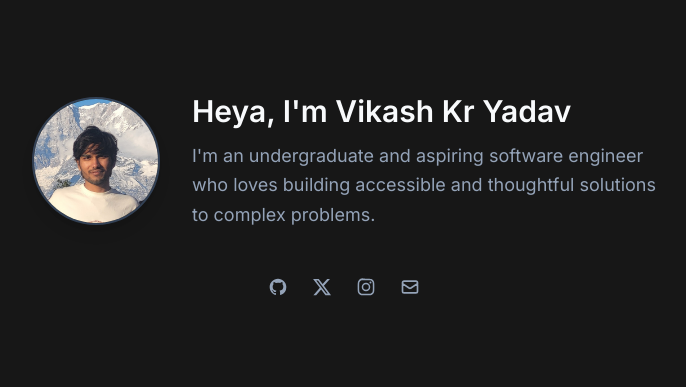
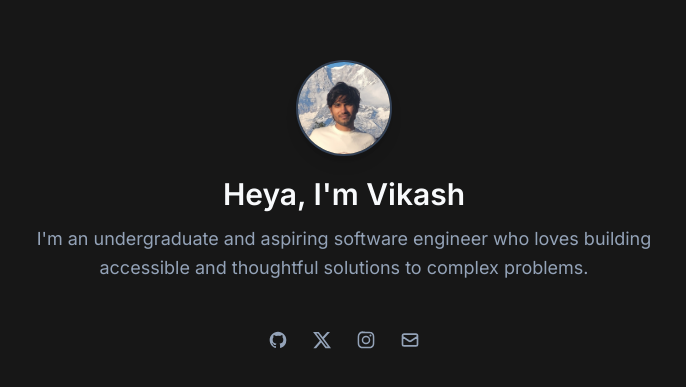
Before and after one commit to vikashprgm/portfolio, a plain HTML site: page index.html in a window 1280 px wide. Shown: the part 205-592 px from the top of the page, without its empty margins (296-982 px from the left). Drawn offline with nearby package versions, Linux system fonts and the light colour scheme.

Commit message:
Refactor profile section layout and styling

```diff
--- a/index.html
+++ b/index.html
@@ -10,20 +10,35 @@
     <style>
         body { font-family: 'Inter', sans-serif; }
     </style>
+    <script>
+        tailwind.config = {
+            theme: {
+                extend: {
+                    fontFamily: {
+                        'handwriting': ['Caveat', 'cursive'],
+                        'mono-custom': ['Roboto Mono', 'monospace'],
+                    }
+                }
+            }
+        }
+    </script>
 </head>
 
 <body class="bg-neutral-900 text-slate-300 antialiased selection:bg-indigo-500 selection:text-white min-h-screen flex items-center justify-center">
 
     <main class="max-w-2xl mx-auto px-6">
 
-        <div class="flex flex-col md:flex-row items-center gap-8 mb-8 md:mb-12">
-            <img src="./p.jpg" alt="Profile Picture" class="w-32 h-32 rounded-full border-2 border-slate-700 shadow-lg object-cover">
-
-            <div class="text-center md:text-left">
-                <h1 class="text-3xl font-bold text-slate-50 mb-3">Heya, I'm Vikash Kr Yadav</h1>
-                <p class="text-lg text-slate-400 leading-relaxed">
-                    I'm an undergraduate and aspiring software engineer who loves building accessible and thoughtful solutions to complex problems.
-                </p>
+        <div class="items-center gap-8 mb-8 md:mb-12">
+            <div class="flex justify-center p-5">
+                <img src="./p.jpg" alt="Profile Picture" class="w-24 h-24 rounded-full border-2 border-slate-700 shadow-lg object-cover">
+            </div>
+            <div class="flex justify-center items-center">
+                <div class="flex flex-col justify-center items-center">
+                    <h1 class="text-3xl font-bold text-slate-50 mb-3">Heya, I'm Vikash</h1>
+                    <p class="text-lg font-handw text-slate-400 leading-relaxed text-center">
+                        I'm an undergraduate and aspiring software engineer who loves building accessible and thoughtful solutions to complex problems.
+                    </p>
+                </div>
             </div>
         </div>
 
```
